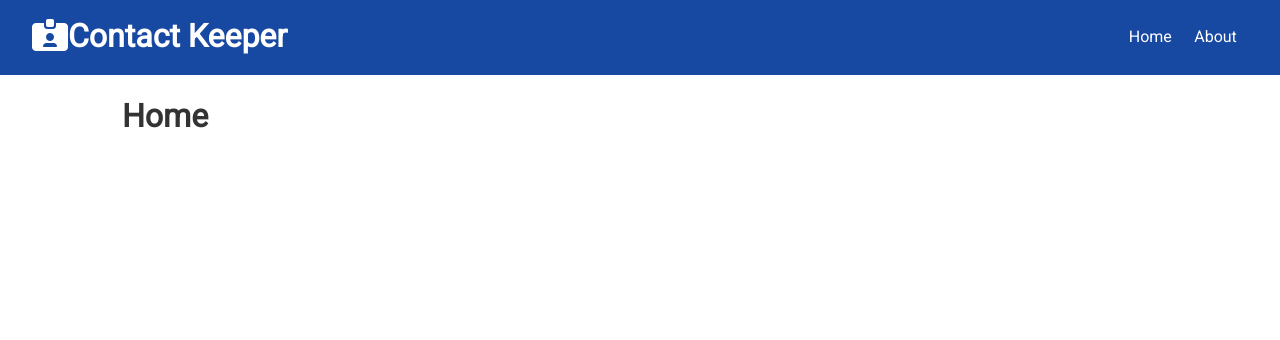
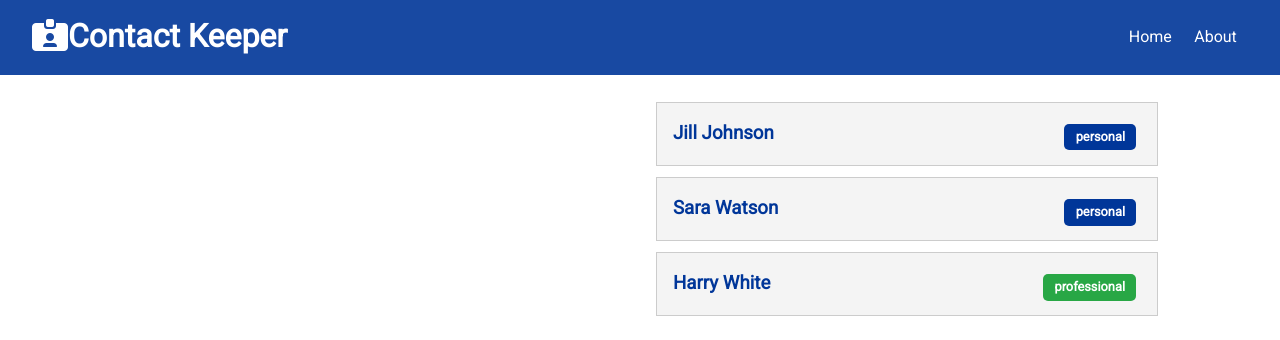
Before and after one commit to tunguyen-95/Contact-Manager-, a React (Create React App) app in the folder client/: page / in a window 1280 px wide. Shown: the top 340 px of the page. Built offline with nearby package versions, Linux system fonts and the light colour scheme.

Commit message:
fix unresolved components, invisble badge

```diff
--- /dev/null
+++ b/client/src/components/contacts/ContactItem.js
@@ -0,0 +1,24 @@
+import React, { useContext } from 'react';
+
+const ContactItem = ({ contact }) => {
+  const { id, name, email, phone, type } = contact;
+
+  return (
+    <div className="card bg-light">
+      <h3 className="text-primary text-left">
+        {name}{' '}
+        <span
+          style={{ float: 'right' }}
+          className={
+            'badge ' +
+            (type === 'professional' ? 'badge-success' : 'badge-primary')
+          }
+        >
+          {type}
+        </span>
+      </h3>
+    </div>
+  );
+};
+
+export default ContactItem;
--- /dev/null
+++ b/client/src/components/contacts/Contacts.js
@@ -0,0 +1,16 @@
+import React, { Fragment, useContext } from 'react';
+import ContactContext from '../../context/contact/contactContext';
+import ContactItem from './ContactItem';
+const Contacts = () => {
+  const contactContext = useContext(ContactContext);
+  const { contacts } = contactContext;
+  return (
+    <Fragment>
+      {contacts.map(contact => (
+        <ContactItem key={contact.id} contact={contact} />
+      ))}
+    </Fragment>
+  );
+};
+
+export default Contacts;
--- a/client/src/components/pages/Home.js
+++ b/client/src/components/pages/Home.js
@@ -1,10 +1,18 @@
 import React from 'react';
 
+// import ContactForm from '../contacts/ContactForm';
+// import ContactFilter from '../contacts/ContactFilter';
+import Contacts from '../contacts/Contacts';
 const Home = () => {
   return (
-    <div>
-      <h1>Home</h1>
+    <div className="grid-2">
+      <div>{/* <ContactForm /> */}</div>
+      <div>
+        {/* <ContactFilter /> */}
+        <Contacts />
+      </div>
     </div>
   );
 };
+
 export default Home;
--- a/client/src/context/contact/ContactState.js
+++ b/client/src/context/contact/ContactState.js
@@ -61,7 +61,7 @@ const ContactState = props => {
 
   //Clear Filter
   return (
-    <ContactContext.Provider valye={{ contacts: state.contacts }}>
+    <ContactContext.Provider value={{ contacts: state.contacts }}>
       {props.children}
     </ContactContext.Provider>
   );
```
